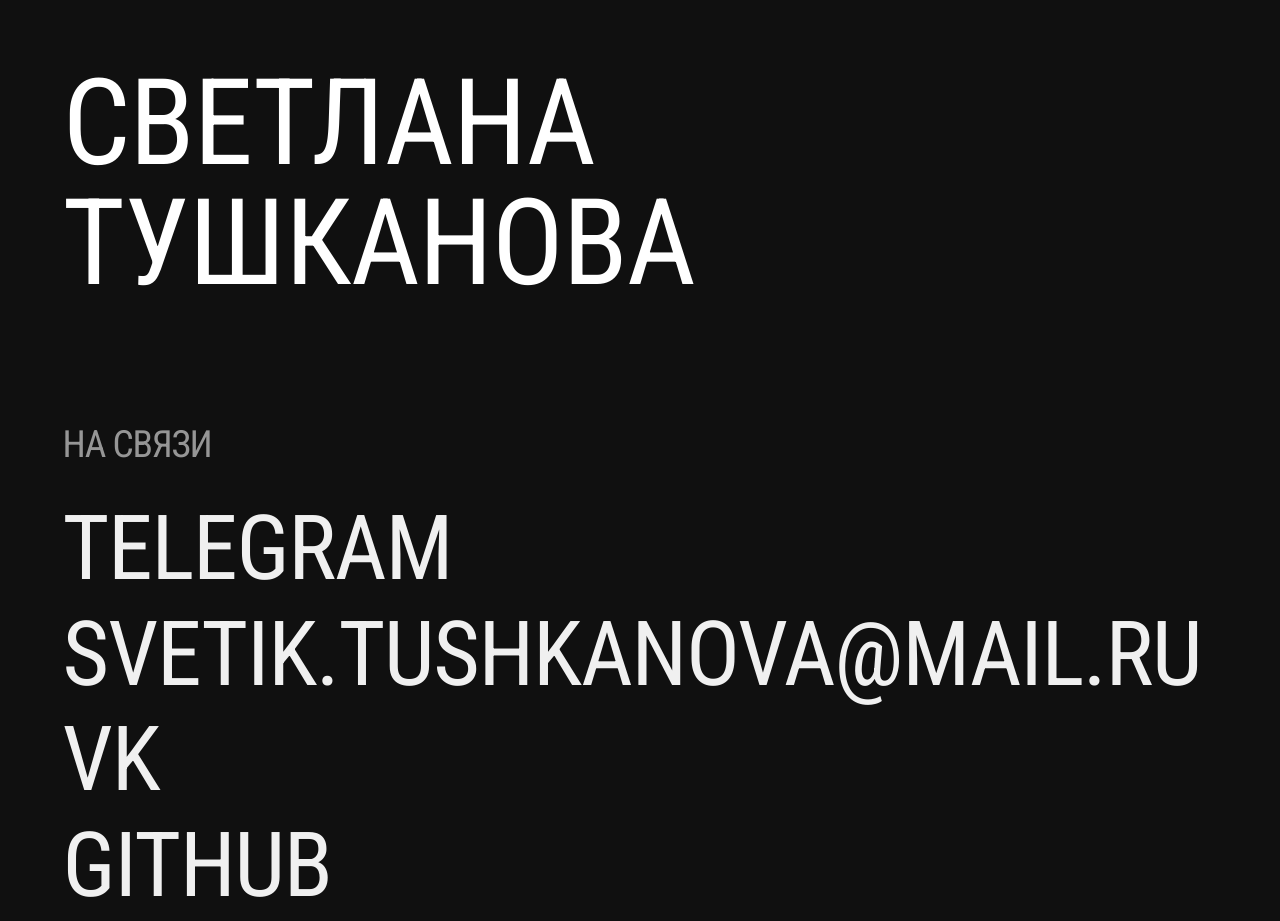
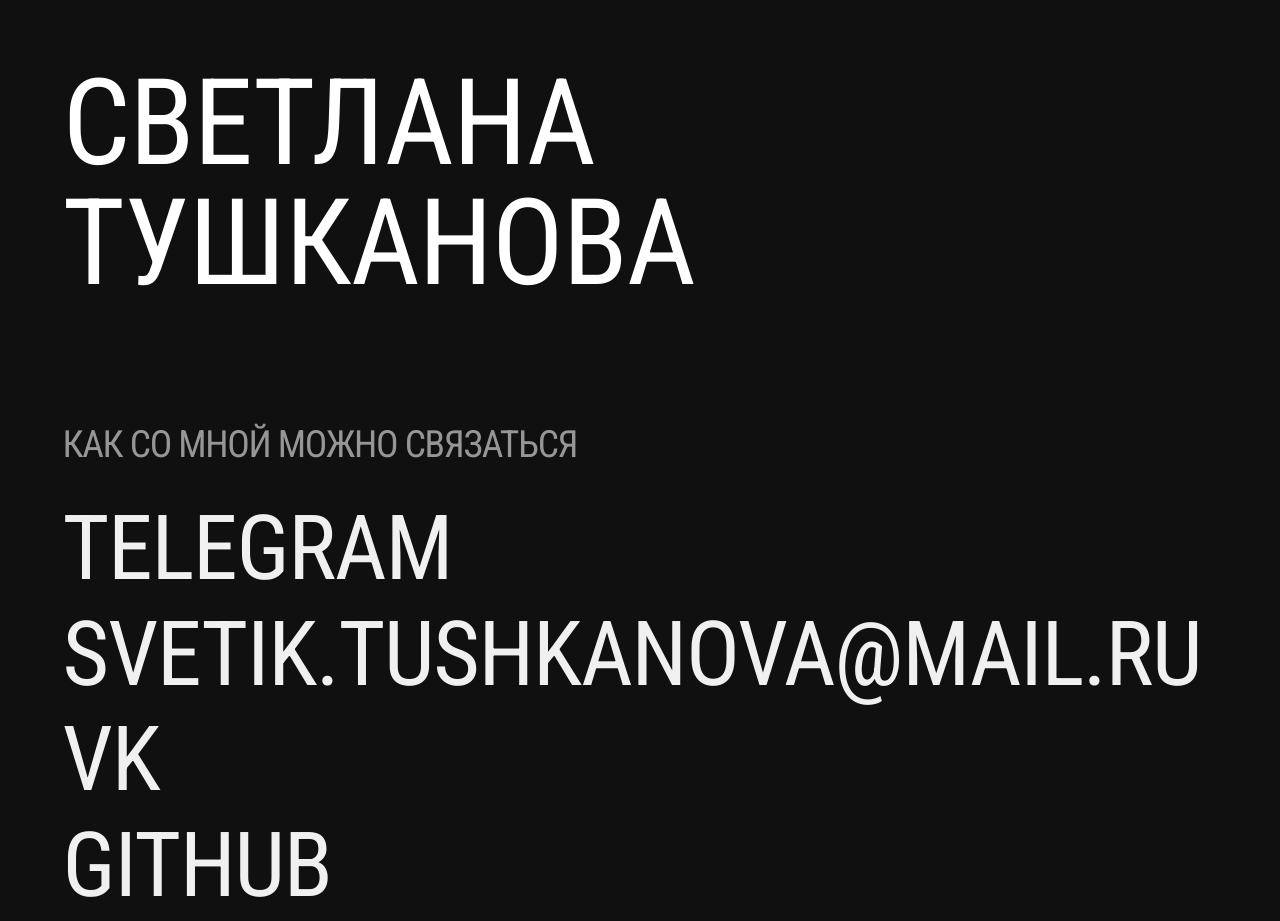
Before and after one commit to Svetata29/-HTML-CSS, a plain HTML site: page index.html in a window 1280 px wide. Shown: the top 921 px of the page. Drawn offline with Linux system fonts and the light colour scheme.

Commit message:
разговариваю с попугаем

```diff
--- a/index.html
+++ b/index.html
@@ -30,7 +30,7 @@
     <div class="name">Светлана Тушканова</div>
 
     <div class="block">
-      <div class="block-title">на связи</div>
+      <div class="block-title">как со мной можно связаться</div>
       <div class="block-entries">
         <div class="entry">
           <a href="https://t.me/qwertyuioplkjhgfdsaxcvbnm" target="_blank"> telegram</a>
```
